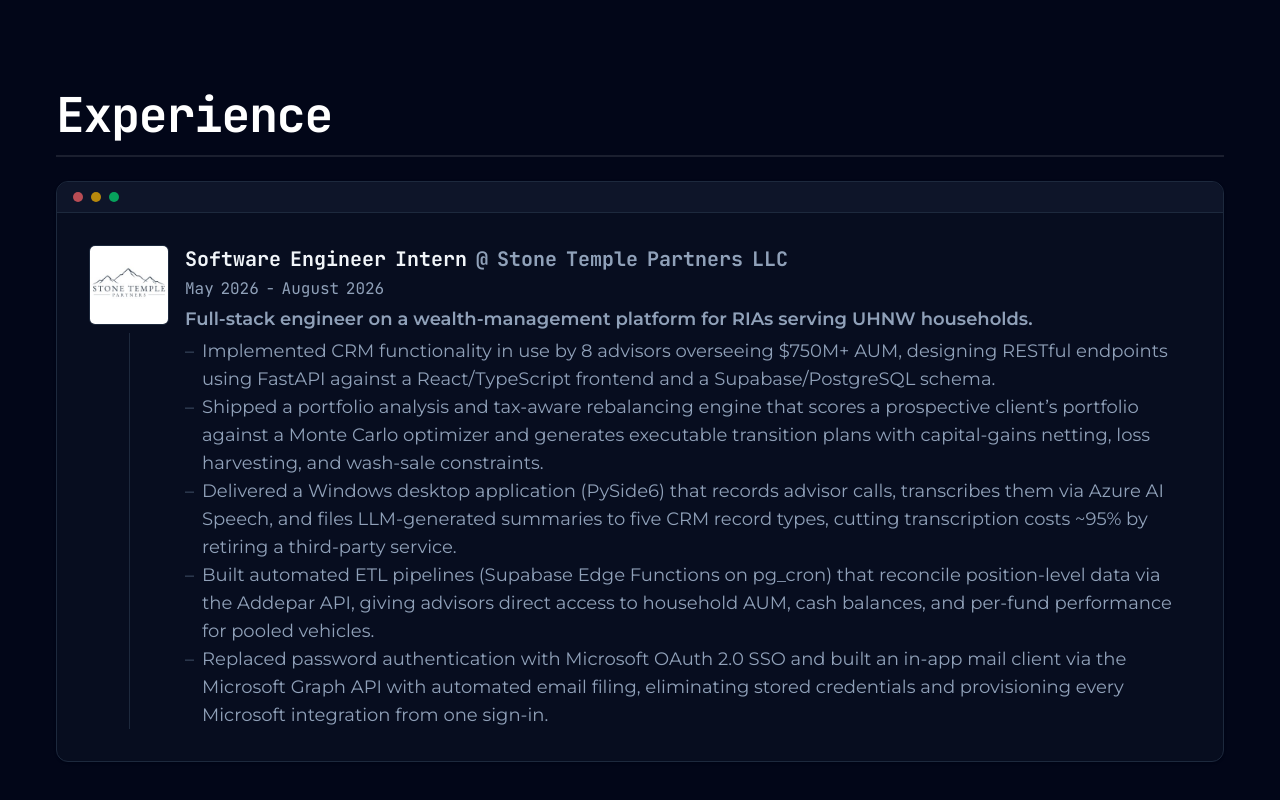
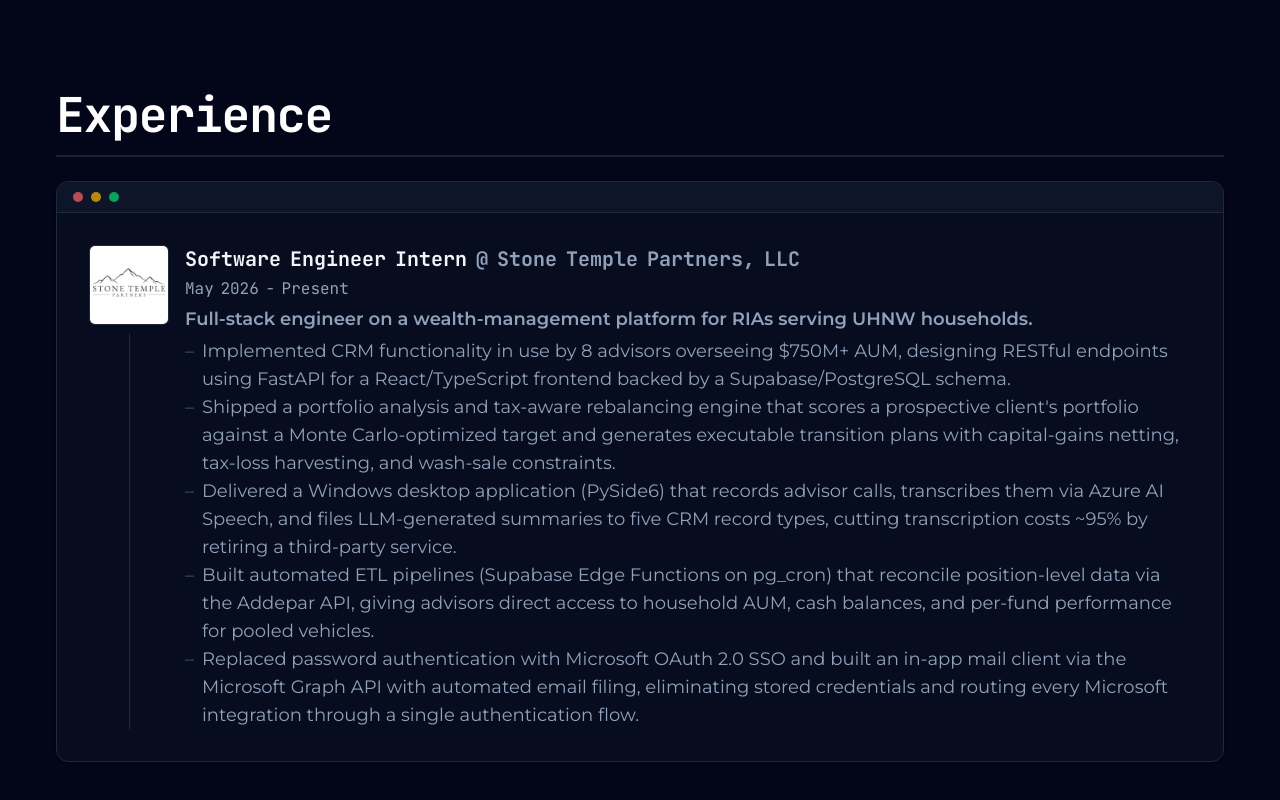
Before and after one commit to danielafkhami/danielafkhami.github.io, a React (Vite) app: page / in a window 1280 px wide. Shown: the part 2335-3135 px from the top of the page. Built offline with nearby package versions, Linux system fonts and the light colour scheme.

Commit message:
Update experience details

```diff
--- a/src/sections/Experience.jsx
+++ b/src/sections/Experience.jsx
@@ -4,17 +4,17 @@
 
 const EXPERIENCES = [
   {
-    org: "Stone Temple Partners LLC",
+    org: "Stone Temple Partners, LLC",
     logo: STPLogo,
     title: "Software Engineer Intern",
-    duration: "May 2026 - August 2026",
+    duration: "May 2026 - Present",
     role: "Full-stack engineer on a wealth-management platform for RIAs serving UHNW households.",
     description: [
-      "Implemented CRM functionality in use by 8 advisors overseeing $750M+ AUM, designing RESTful endpoints using FastAPI against a React/TypeScript frontend and a Supabase/PostgreSQL schema.",
-      "Shipped a portfolio analysis and tax-aware rebalancing engine that scores a prospective client’s portfolio against a Monte Carlo optimizer and generates executable transition plans with capital-gains netting, loss harvesting, and wash-sale constraints.",
+      "Implemented CRM functionality in use by 8 advisors overseeing $750M+ AUM, designing RESTful endpoints using FastAPI for a React/TypeScript frontend backed by a Supabase/PostgreSQL schema.",
+      "Shipped a portfolio analysis and tax-aware rebalancing engine that scores a prospective client's portfolio against a Monte Carlo-optimized target and generates executable transition plans with capital-gains netting, tax-loss harvesting, and wash-sale constraints.",
       "Delivered a Windows desktop application (PySide6) that records advisor calls, transcribes them via Azure AI Speech, and files LLM-generated summaries to five CRM record types, cutting transcription costs ~95% by retiring a third-party service.",
       "Built automated ETL pipelines (Supabase Edge Functions on pg_cron) that reconcile position-level data via the Addepar API, giving advisors direct access to household AUM, cash balances, and per-fund performance for pooled vehicles.",
-      "Replaced password authentication with Microsoft OAuth 2.0 SSO and built an in-app mail client via the Microsoft Graph API with automated email filing, eliminating stored credentials and provisioning every Microsoft integration from one sign-in.",
+      "Replaced password authentication with Microsoft OAuth 2.0 SSO and built an in-app mail client via the Microsoft Graph API with automated email filing, eliminating stored credentials and routing every Microsoft integration through a single authentication flow.",
     ]
   }
 ]
```
